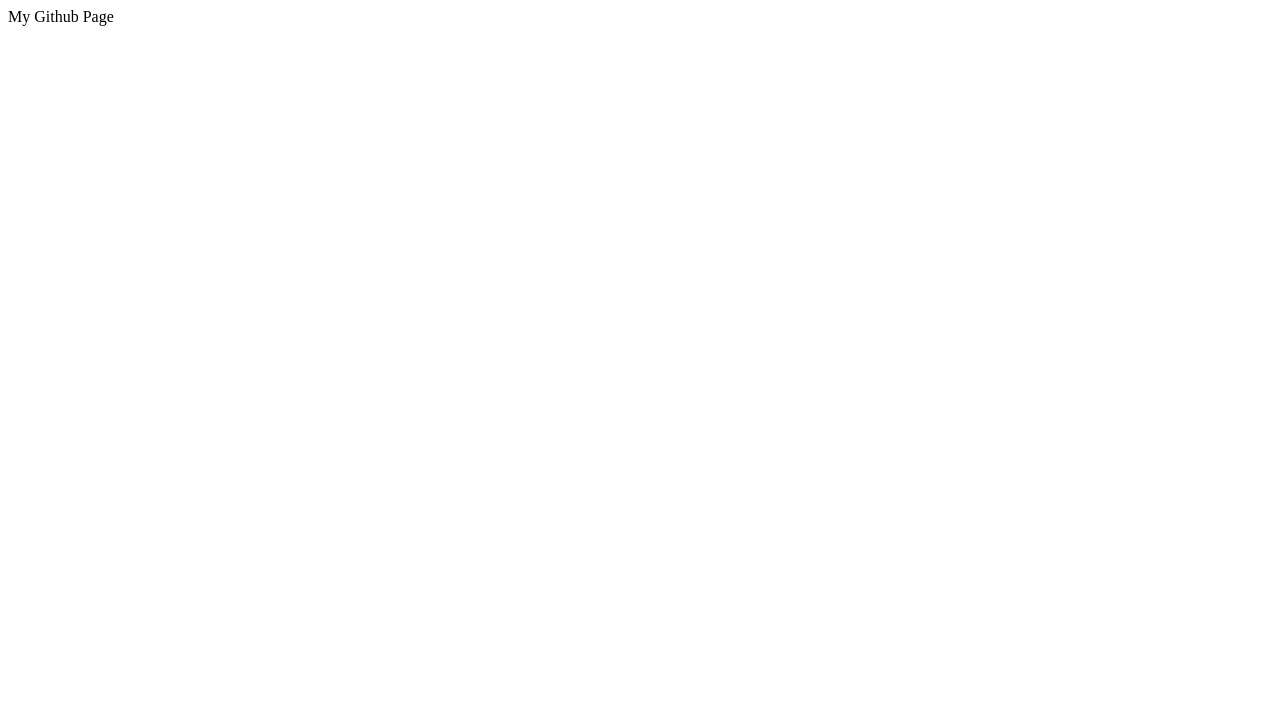
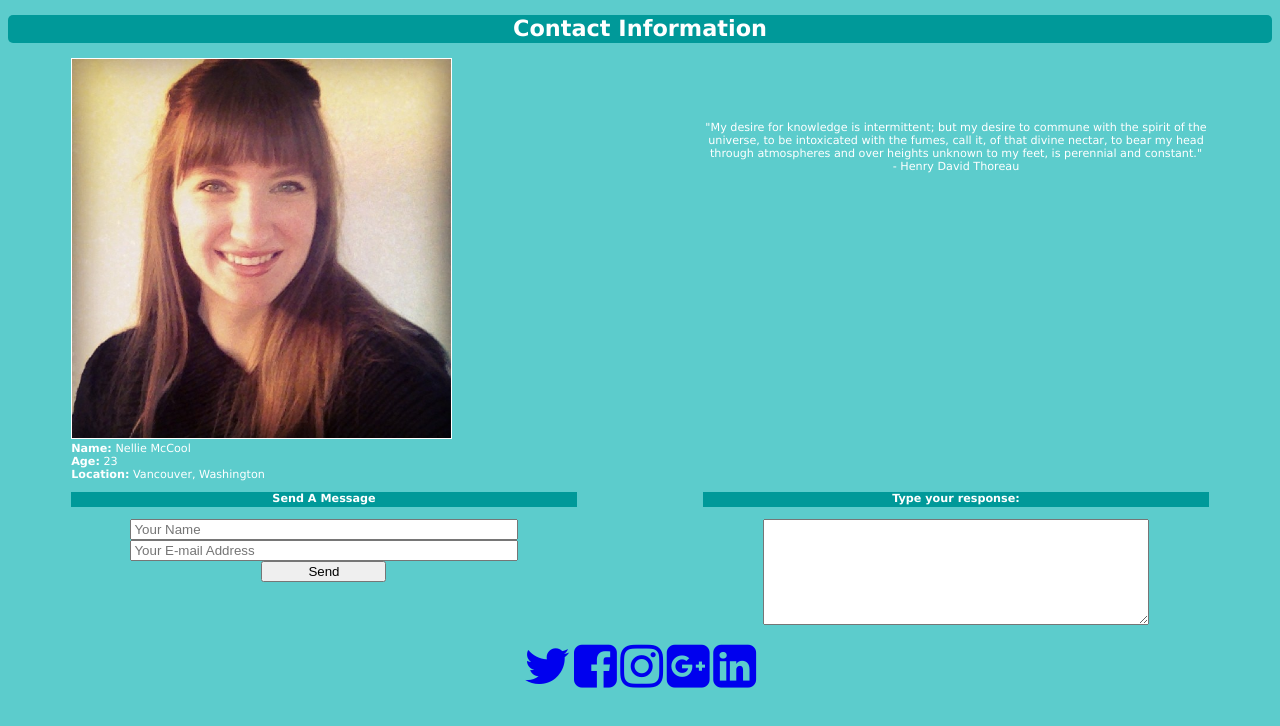
Before and after one commit to namccool/contact-info, a plain HTML site: page index.html in a window 1280 px wide. Drawn offline with nearby package versions, Linux system fonts and the light colour scheme.

```diff
--- /dev/null
+++ b/contact-info.css
@@ -0,0 +1,77 @@
+html {
+	margin: 0;
+	padding: 0;
+	height: 100%;
+}
+body {
+	background: #5CCCCC;
+	color: white;
+	text-align: center;
+	font: .7em "Lucida Grande", "Lucida Sans Unicode", Helvetica, Arial, Verdana, sans-serif;
+}
+h1, h3 {
+	background-color: #009999;
+}
+h1 {
+	height: 28px;
+	font-size: 2em;
+	border-radius: 5px;
+}
+.group:before,
+.group:after {
+  content: "";
+  display: table;
+}
+.group:after {
+  clear: both;
+}
+.group {
+  zoom: 1;
+}
+.info, .quote, .contact, .response {
+	width: 40%;
+}
+.info, .contact {
+	float: left;
+	margin: 0 5% 0 5%;
+}
+.info {
+	text-align: left;
+}
+.quote, .response {
+	float: right;
+	margin: 0 5% 0 5%;
+}
+.quote {
+	padding: 5% 0 5% 0;
+}
+h3 {
+	height: 15px;
+	font-size: 1em;
+}
+img {
+	border: 1px solid;
+	border-color: white;
+}
+input, textarea {
+	width: 75%;
+	min-width: 125px;
+}
+input {
+	color:black;
+}
+#send {
+	width: 50px;
+}
+textarea {
+	height: 100px;
+}
+li {
+	display: inline;
+	font-size: 50px;
+}
+ul{
+	width: 250px;
+	margin: 0 auto;
+	padding: 10px 0 10px 0;
+}
--- a/index.html
+++ b/index.html
@@ -1 +1,48 @@
-My Github Page
+<!DOCTYPE html>
+<html>
+<head>
+	<meta charset="utf-8">
+	<link rel="stylesheet" href="contact-info.css"/>
+	<link rel="stylesheet" href="//netdna.bootstrapcdn.com/font-awesome/4.0.3/css/font-awesome.min.css"/>
+    <title>Contact Me</title>
+</head>
+<body>
+	<script src="http://code.jquery.com/jquery-1.11.0.min.js"></script>
+    <script type="text/javascript" src="contact-info.js"></script>
+<h1>Contact Information</h1>
+<section class="group"><div class="quote">
+	<aside>"My desire for knowledge is intermittent; but my desire to commune with the spirit of the universe, to be intoxicated with the fumes, call it, of that divine nectar, to bear my head through atmospheres and over heights unknown to my feet, is perennial and constant."
+	<br/>- Henry David Thoreau</aside>
+</div>
+<div class="info">
+	<img src="me.jpeg" width="75%"/><br/>
+	<b>Name:</b> Nellie McCool<br/>
+	<b>Age:</b> 23<br/>
+	<b>Location:</b> Vancouver, Washington
+</div></section>
+<section class="group"><form>
+	<div class="contact">
+		<h3>Send A Message</h3>
+		<input type="text" name="name" placeholder="Your Name"><br/>
+		<input type="text" name="email" placeholder="Your E-mail Address"><br/>
+		<input type="submit" name="submit" value="Send" id="send">
+	</div>
+	<div class="response">
+		<h3>Type your response:</h3>
+		<textarea></textarea>
+	</div>
+</form></section>
+<ul class="links">
+	<li>
+		<a href="https://twitter.com/prairiemuffins" id="twitter"><i class="fa fa-twitter"></i></a></li>
+	<li>
+		<a href="http://facebook.com/dafphodil" id="facebook"><i class="fa fa-facebook-square"></i></a></li>
+	<li>
+		<a href="http://instagram.com/prairiemuffins" id="instagram"><i class="fa fa-instagram"></i></a></li>
+	<li>
+		<a href="https://plus.google.com/116670395758010675072" id="google"><i class="fa fa-google-plus-square"></i></a></li>
+	<li>
+		<a href="http://www.linkedin.com/pub/nellie-mccool/4a/631/5b2" id="linkedin"><i class="fa fa-linkedin-square"></i></a></li>
+</ul>
+</body>
+</html>
```
Also changed, not shown: me.jpeg (added), 1 other file.
